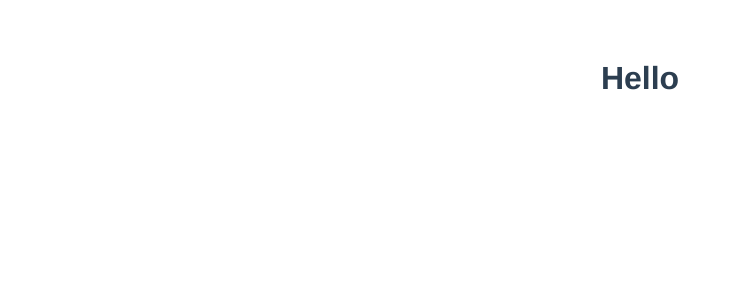
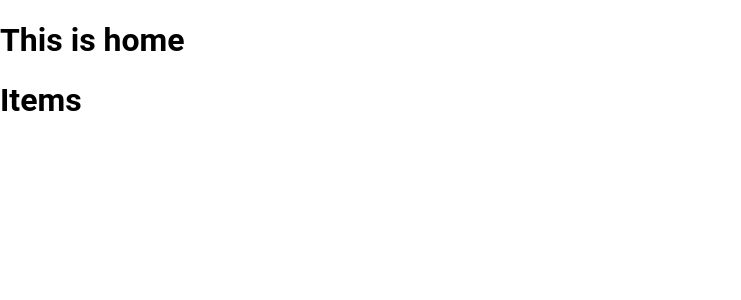
Before and after one commit to ToniaR/displayApi, a Vue app: page / in a window 1280 px wide. Shown: the top 300 px of the page, without its empty margins (0-741 px from the left). Built offline with nearby package versions, Linux system fonts and the light colour scheme.

Commit message:
Add components, add axious

```diff
--- a/src/App.vue
+++ b/src/App.vue
@@ -2,16 +2,41 @@
 </script>
 
 <template>
-  <h1>Hello</h1>
+  <main class="wrapper">
+    <router-view />
+  </main>
 </template>
 
-<style>
+<style lang="scss">
+html, body {
+  margin: 0;
+  padding: 0;
+  font-family: 'Roboto';
+}
+
+li {
+  list-style: none;
+}
+
+
 #app {
-  font-family: Avenir, Helvetica, Arial, sans-serif;
-  -webkit-font-smoothing: antialiased;
-  -moz-osx-font-smoothing: grayscale;
-  text-align: center;
-  color: #2c3e50;
-  margin-top: 60px;
+  height: 100vh;
+  margin: 0;
+}
+
+.app-wrapper {
+  width: 100%;
+  min-height: calc(100vh - 284px);
+  max-width: 75rem;
+  margin: 0 auto;
+  padding: 2rem 5%;
+  position: relative;
+
+  //TEMP
+  border: 1px dashed green;
+
+  @media screen and (max-width: 1023px) {
+    width: 85%;
+  }
 }
 </style>
--- /dev/null
+++ b/src/assets/styles/main.scss
@@ -0,0 +1 @@
+@import url('https://fonts.googleapis.com/css2?family=Montserrat:wght@400;700&family=Nunito:ital,wght@0,200;0,400;1,600&family=Roboto:wght@100;400;700&family=Shadows+Into+Light&display=swap');
--- /dev/null
+++ b/src/components/ItemsList.vue
@@ -0,0 +1,27 @@
+<script lang="ts">
+import axios from "axios"
+import { defineComponent, onMounted, ref } from 'vue'
+
+export default defineComponent({
+//   'https://api.publicapis.org/entries'
+  setup() {
+    const data = ref({});
+
+    onMounted(() => {
+      console.log('component did mounted');
+    })
+    return { data };
+  }
+
+
+
+})
+</script>
+
+<template>
+  <h1>Items</h1>
+
+</template>
+
+<style scoped lang="scss">
+</style>
--- a/src/main.ts
+++ b/src/main.ts
@@ -1,4 +1,5 @@
 import { createApp } from 'vue'
 import App from './App.vue'
+import { router } from './router'
 
-createApp(App).mount('#app')
+createApp(App).use(router).mount('#app')
--- /dev/null
+++ b/src/router/index.ts
@@ -0,0 +1,15 @@
+import { RouteRecordRaw, createRouter, createWebHashHistory } from 'vue-router'
+
+import Home from '@/views/Home.vue'
+
+const routes: Array<RouteRecordRaw> = [{
+    path: '',
+    name: 'home',
+    component: Home
+}]
+
+
+export const router = createRouter({
+    history: createWebHashHistory(),
+    routes
+});
--- /dev/null
+++ b/src/views/Home.vue
@@ -0,0 +1,13 @@
+<script setup lang="ts">
+import { ref } from 'vue'
+import ItemsList from '@/components/ItemsList.vue'
+
+defineProps<{ msg: string }>()
+
+const count = ref(0)
+</script>
+
+<template>
+  <h1>This is home</h1>
+  <ItemsList />
+</template>
--- a/tsconfig.json
+++ b/tsconfig.json
@@ -11,7 +11,10 @@
     "isolatedModules": true,
     "esModuleInterop": true,
     "lib": ["esnext", "dom"],
-    "skipLibCheck": true
+    "skipLibCheck": true,
+    "paths": {
+      "@/*": ["src/*"]
+    },
   },
   "include": ["src/**/*.ts", "src/**/*.d.ts", "src/**/*.tsx", "src/**/*.vue"],
   "references": [{ "path": "./tsconfig.node.json" }]
--- a/vite.config.ts
+++ b/vite.config.ts
@@ -1,7 +1,13 @@
 import { defineConfig } from 'vite'
 import vue from '@vitejs/plugin-vue'
+import { fileURLToPath, URL } from 'url'
 
 // https://vitejs.dev/config/
 export default defineConfig({
-  plugins: [vue()]
+  plugins: [vue()],
+  resolve: {
+    alias: {
+      '@': fileURLToPath(new URL('./src', import.meta.url)),
+    },
+  },
 })
```
Also changed, not shown: package.json (+6 -1 lines), src/components/HelloWorld.vue (deleted, +0 -52 lines), src/components/Item.vue (added), 1 other file (tests, documents, lock files or other folders).
